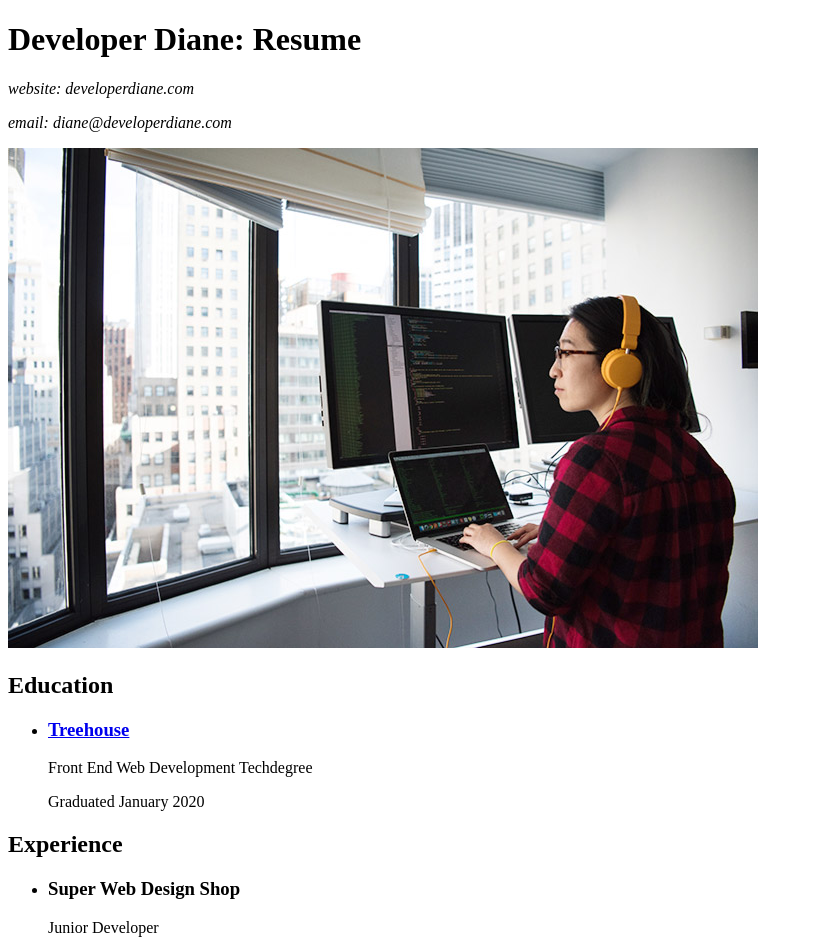
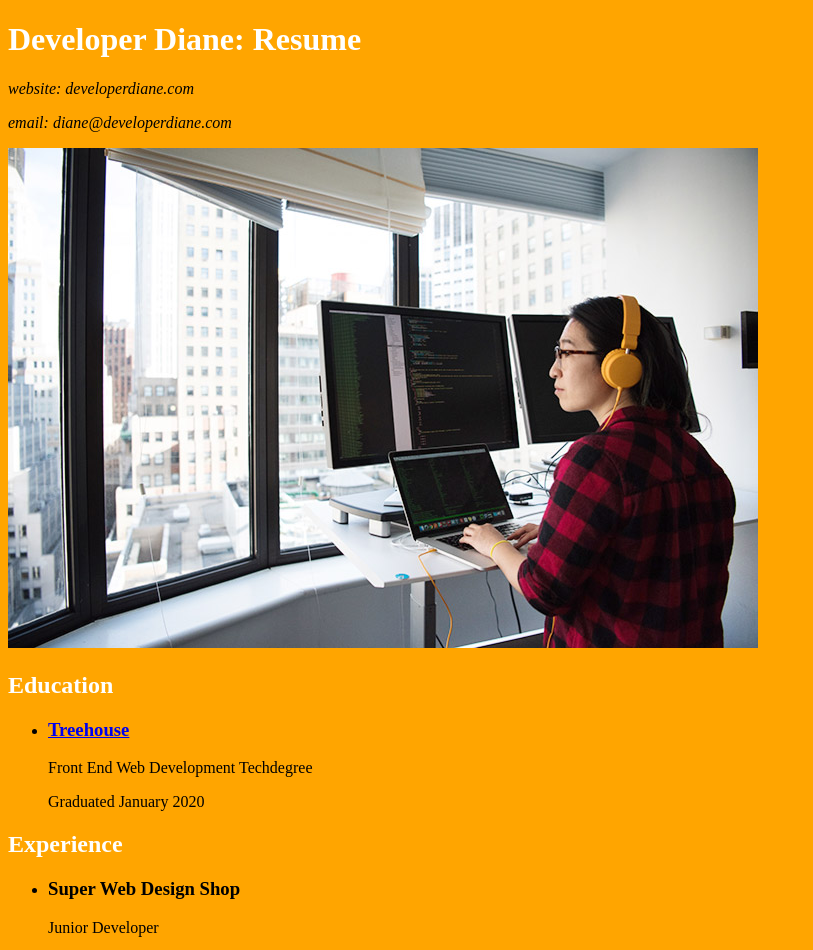
Before and after one commit to fwd-repo/css-basics, a plain HTML site: page index.html in a window 1280 px wide. Shown: the top 950 px of the page, without its empty margins (0-813 px from the left). Drawn offline with Linux system fonts and the light colour scheme.

Commit message:
Add inline styles

```diff
--- a/index.html
+++ b/index.html
@@ -5,10 +5,10 @@
   <meta name="viewport" content="width=device-width, initial-scale=1.0">
   <title>Developer Diane: Resume</title>
 </head>
-<body>
+<body style="background-color:orange;">
   <main>
     <header>
-      <h1>Developer Diane: Resume</h1>
+      <h1 style="color:white;">Developer Diane: Resume</h1>
       <address>
         <p>website: developerdiane.com</p>
         <p>email: diane@developerdiane.com</p>
@@ -16,7 +16,7 @@
       <img src="developer-diane.jpg" alt="Developer Diane coding on her laptop.">
     </header>
     <section>
-      <h2>Education</h2>
+      <h2 style="color:white;">Education</h2>
       <ul>
         <li>
           <h3><a href="https://teamtreehouse.com">Treehouse</a></h3>
@@ -26,7 +26,7 @@
       </ul>
     </section>
     <section>
-      <h2>Experience</h2>
+      <h2 style="color:white;">Experience</h2>
       <ul>
         <li>
           <h3>Super Web Design Shop</h3>
```
